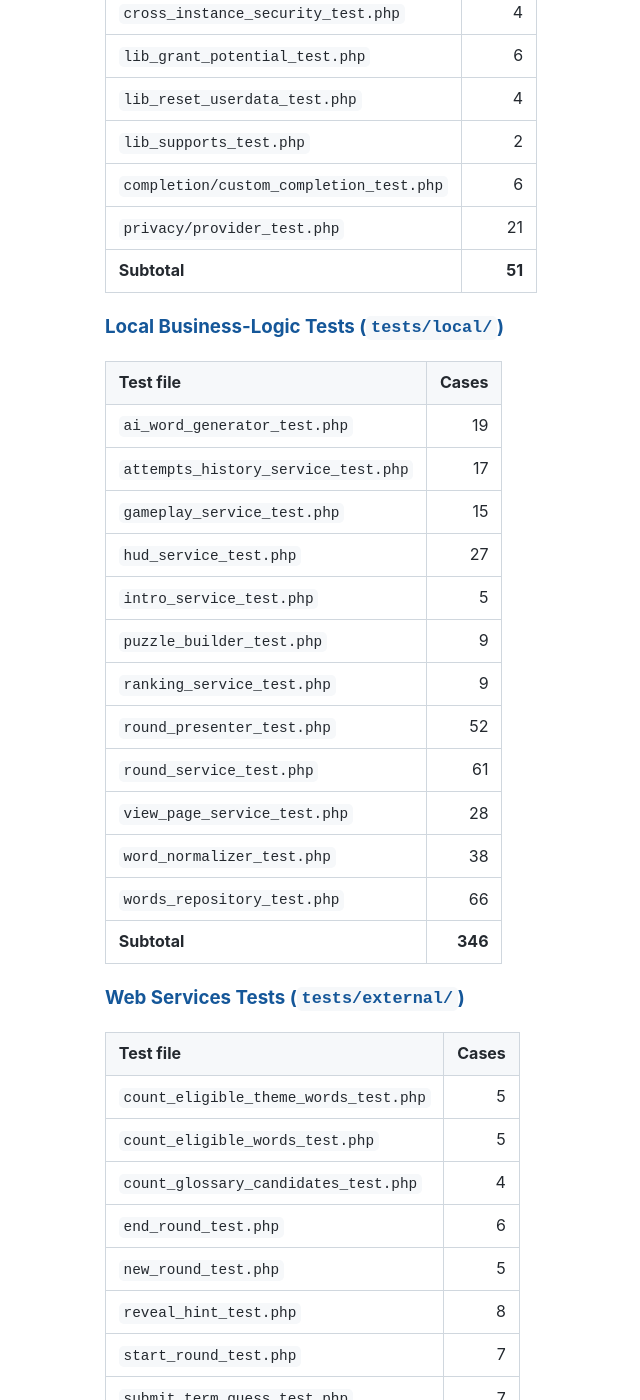
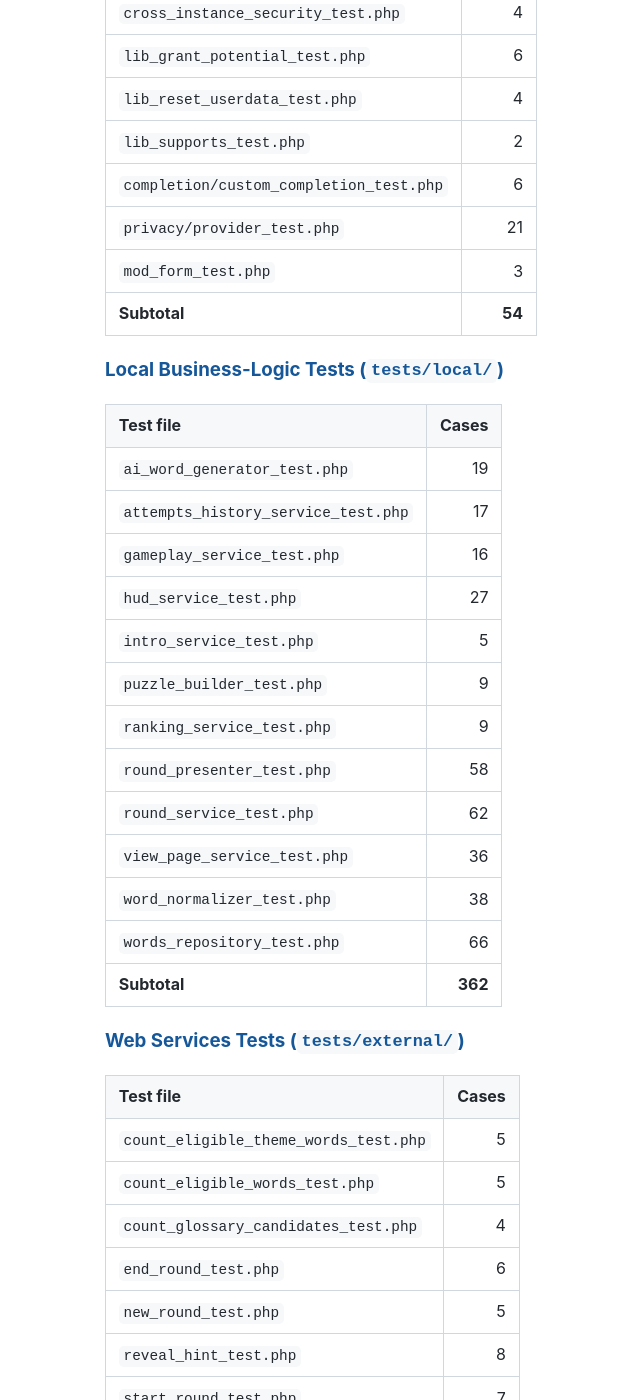
Before and after one commit to jeanlucio/moodle-mod_playercross, a Jekyll site: the page built from docs/en/testing-summary.md, in a window 1280 px wide and 1400 px high, scrolled down 880 px. Shown: the whole window, without its empty margins (9-649 px from the left). Built offline with Jekyll 4.4.1, drawn with Linux system fonts in a browser that asks for light colours; our own code applies the rules of GitHub Pages for plain Markdown files.

Commit message:
refresh testing-summary docs with new mod_form_test.php counts
The ranking-base-100 fix added mod_form_test.php and expanded coverage in
gameplay_service_test.php, round_presenter_test.php, round_service_test.php and
view_page_service_test.php; these tables were still describing the pre-fix suite.

```diff
--- a/docs/en/testing-summary.md
+++ b/docs/en/testing-summary.md
@@ -16,7 +16,8 @@ matrix (Moodle 4.5 → 5.x, PostgreSQL & MariaDB).
 | `lib_supports_test.php` | 2 |
 | `completion/custom_completion_test.php` | 6 |
 | `privacy/provider_test.php` | 21 |
-| **Subtotal** | **51** |
+| `mod_form_test.php` | 3 |
+| **Subtotal** | **54** |
 
 ### Local Business-Logic Tests (`tests/local/`)
 
@@ -24,17 +25,17 @@ matrix (Moodle 4.5 → 5.x, PostgreSQL & MariaDB).
 |-----------|------:|
 | `ai_word_generator_test.php` | 19 |
 | `attempts_history_service_test.php` | 17 |
-| `gameplay_service_test.php` | 15 |
+| `gameplay_service_test.php` | 16 |
 | `hud_service_test.php` | 27 |
 | `intro_service_test.php` | 5 |
 | `puzzle_builder_test.php` | 9 |
 | `ranking_service_test.php` | 9 |
-| `round_presenter_test.php` | 52 |
-| `round_service_test.php` | 61 |
-| `view_page_service_test.php` | 28 |
+| `round_presenter_test.php` | 58 |
+| `round_service_test.php` | 62 |
+| `view_page_service_test.php` | 36 |
 | `word_normalizer_test.php` | 38 |
 | `words_repository_test.php` | 66 |
-| **Subtotal** | **346** |
+| **Subtotal** | **362** |
 
 ### Web Services Tests (`tests/external/`)
 
```
Also changed, not shown: other parts of docs/en/testing-summary.md (+1 -1 lines), docs/pt/testing-summary.md (+8 -7 lines).
